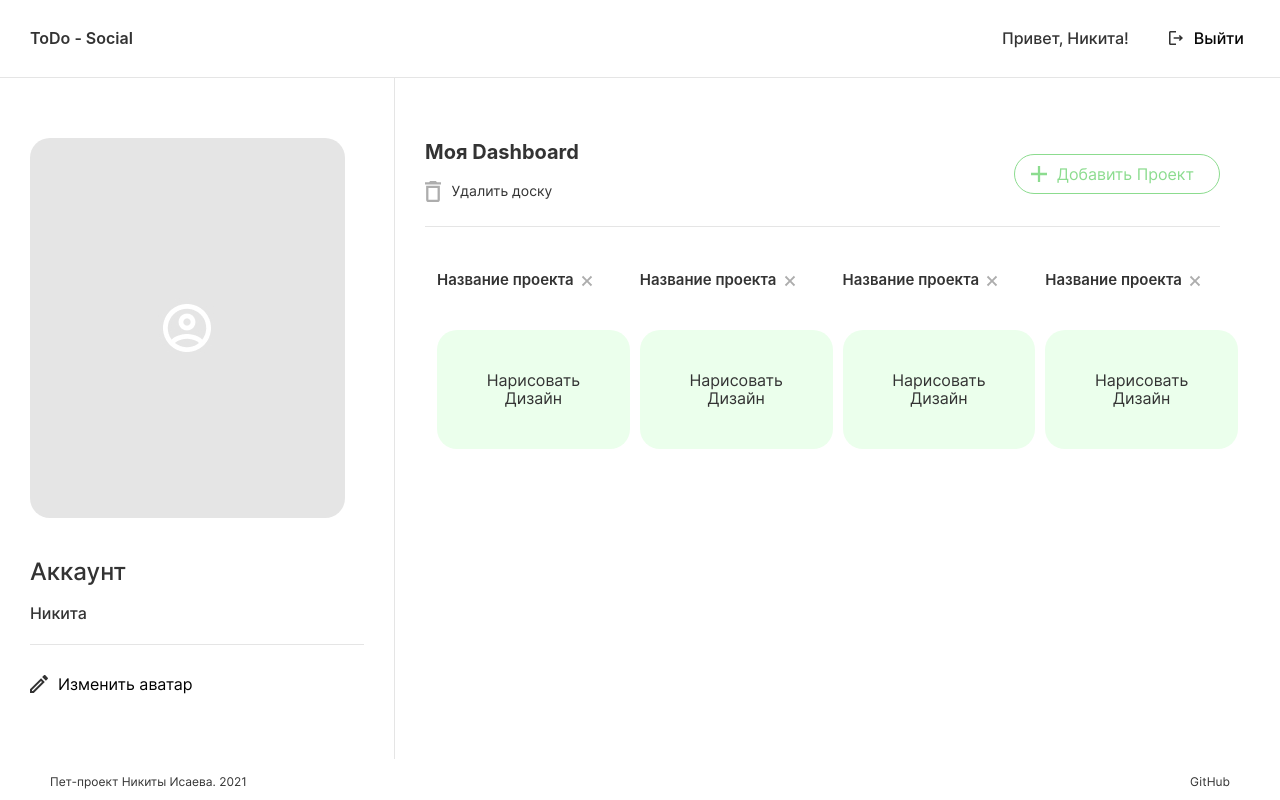
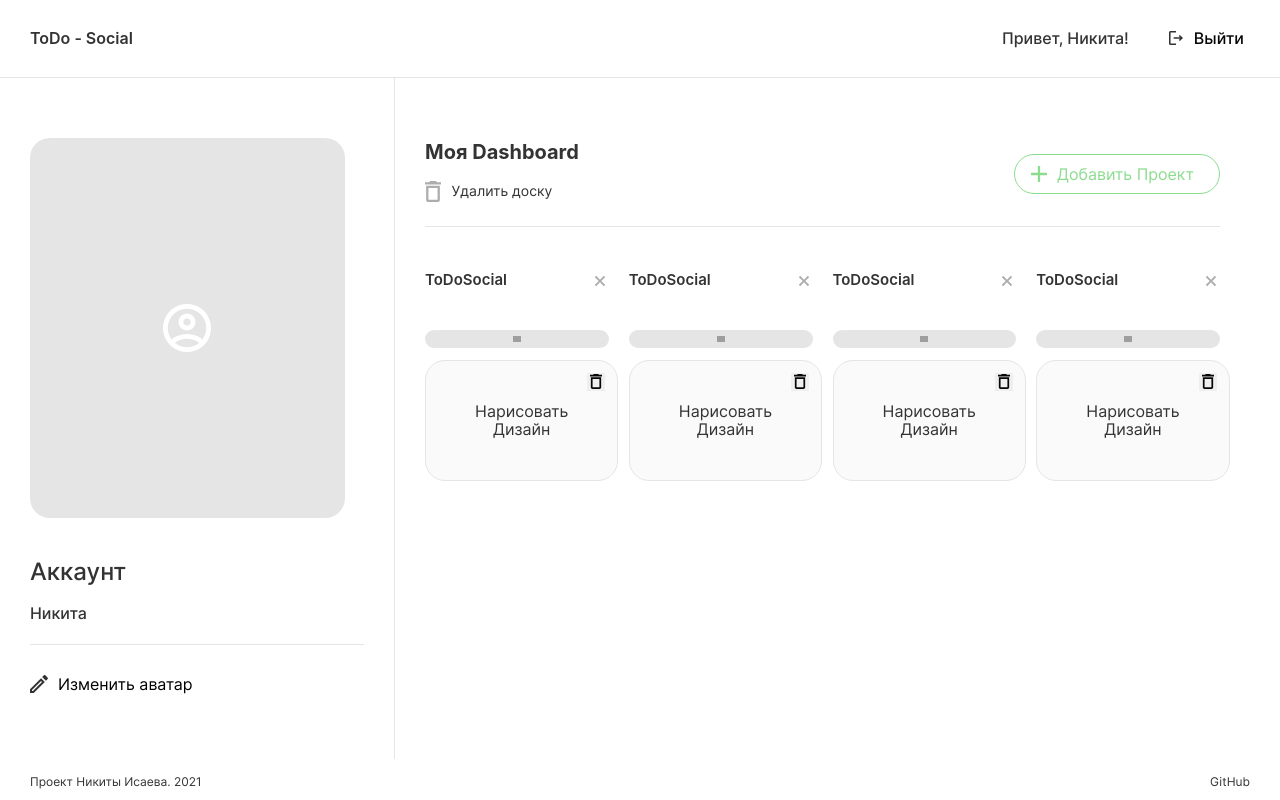
Before and after one commit to Keller108/todosocial, a React (Create React App) app in the folder frontend/: page / in a window 1280 px wide. Built offline with nearby package versions, Linux system fonts and the light colour scheme; grey boxes are pictures that could not be loaded; a web font is replaced by a local one.

Commit message:
JSX Main - st.5

```diff
--- a/frontend/src/components/DashboardTool/DashboardTool.css
+++ b/frontend/src/components/DashboardTool/DashboardTool.css
@@ -87,9 +87,9 @@
     flex-direction: column;
     justify-content: flex-start;
     align-items: stretch;
-    width: calc(25% - 40px);
+    width: 24%;
     height: 100%;
-    padding: 10px 12px;
+    padding: 10px 0;
     margin: 0;
     margin-right: 20px;
 }
@@ -129,7 +129,7 @@
 }
 
 .dashboard__todo-list {
-    width: 90%;
+    width: 100%;
     display: flex;
     flex-direction: column;
     align-content: flex-start;
@@ -139,7 +139,9 @@
 }
 
 .dashboard__todo-list-item {
-    width: 100%;
+    position: relative;
+    width: 77%;
+    max-width: 190px;
     height: auto;
     display: flex;
     align-items: center;
@@ -147,8 +149,53 @@
     padding: 25px;
     list-style-type: none;
     margin: 0;
-    background-color: #ebffec;
+    margin-bottom: 12px;
+    background-color: #FAFAFA;
     border-radius: 20px;
     text-align: center;
+    border: 1px solid #e5e5e5;
+}
 
+.dashboard__todo-add-btn {
+    width: 100%;
+    padding: 5px 0;
+    margin: 0 auto;
+    height: 18px;
+    margin-bottom: 12px;
+    background: #E5E5E5;
+    background-image: url('../../images/icon-plus-white.svg');
+    background-size: 8px;
+    background-repeat: no-repeat;
+    background-position: center;
+    outline: none;
+    border: #FAFAFA;
+    border-radius: 20px;
+    transition: all .3s;
+    cursor: pointer;
 }
+
+.dashboard__todo-add-btn:hover {
+    opacity: .7;
+}
+
+.dashboard__todo-list-delete-btn {
+    position: absolute;
+    top: 12px;
+    right: 12px;
+    width: 18px;
+    height: 18px;
+    outline: none;
+    border: none;
+    box-sizing: border-box;
+    background-image: url("../../images/delete-collection-icon_black.svg");
+    background-size: 12px;
+    background-position: center;
+    background-repeat: no-repeat;
+    margin: 0;
+    cursor: pointer;
+    transition: all .3s;
+}
+
+.dashboard__todo-list-delete-btn:hover {
+    opacity: .7;
+}
--- a/frontend/src/components/DashboardTool/DashboardTool.js
+++ b/frontend/src/components/DashboardTool/DashboardTool.js
@@ -19,7 +19,7 @@ function DashboardTool () {
                     <h1 className="dashboard__title">
                         Моя Dashboard
                     </h1>
-                    <button className="dashboard-delete-btn">
+                    <button className="dashboard-delete-btn transparent-link" aria-label="delete button">
                         Удалить доску
                     </button>
                 </div>
@@ -31,12 +31,14 @@ function DashboardTool () {
                 <li className="dashboard__project-list-item">
                     <div className="dashboard__project-list-item-tool">
                         <h3 className="dashboard__project-list-item-title">
-                            Название проекта
+                            ToDoSocial
                         </h3>
-                        <button className="dashboard__project-list-item-delete-btn" />
+                        <button className="dashboard__project-list-item-delete-btn transparent-link" aria-label="delete button"/>
                     </div>
                     <ul className="dashboard__todo-list">
+                        <button className="dashboard__todo-add-btn" type="button" aria-label="add an item"/>
                         <li className="dashboard__todo-list-item">
+                        <button className="dashboard__todo-list-delete-btn" type="button" aria-label="delete button"/>
                             <p className="dashboard__project-list-item-text">
                                 Нарисовать Дизайн
                             </p>
@@ -46,12 +48,14 @@ function DashboardTool () {
                 <li className="dashboard__project-list-item">
                     <div className="dashboard__project-list-item-tool">
                         <h3 className="dashboard__project-list-item-title">
-                            Название проекта
+                            ToDoSocial
                         </h3>
-                        <button className="dashboard__project-list-item-delete-btn" />
+                        <button className="dashboard__project-list-item-delete-btn transparent-link" aria-label="delete button"/>
                     </div>
                     <ul className="dashboard__todo-list">
+                        <button className="dashboard__todo-add-btn" type="button" aria-label="add an item"/>
                         <li className="dashboard__todo-list-item">
+                        <button className="dashboard__todo-list-delete-btn" type="button" aria-label="delete button"/>
                             <p className="dashboard__project-list-item-text">
                                 Нарисовать Дизайн
                             </p>
@@ -61,12 +65,14 @@ function DashboardTool () {
                 <li className="dashboard__project-list-item">
                     <div className="dashboard__project-list-item-tool">
                         <h3 className="dashboard__project-list-item-title">
-                            Название проекта
+                            ToDoSocial
                         </h3>
-                        <button className="dashboard__project-list-item-delete-btn" />
+                        <button className="dashboard__project-list-item-delete-btn transparent-link" aria-label="delete button"/>
                     </div>
                     <ul className="dashboard__todo-list">
+                        <button className="dashboard__todo-add-btn" type="button" aria-label="add an item"/>
                         <li className="dashboard__todo-list-item">
+                        <button className="dashboard__todo-list-delete-btn" type="button" aria-label="delete button"/>
                             <p className="dashboard__project-list-item-text">
                                 Нарисовать Дизайн
                             </p>
@@ -76,12 +82,14 @@ function DashboardTool () {
                 <li className="dashboard__project-list-item">
                     <div className="dashboard__project-list-item-tool">
                         <h3 className="dashboard__project-list-item-title">
-                            Название проекта
+                            ToDoSocial
                         </h3>
-                        <button className="dashboard__project-list-item-delete-btn" />
+                        <button className="dashboard__project-list-item-delete-btn transparent-link" aria-label="delete button"/>
                     </div>
                     <ul className="dashboard__todo-list">
+                        <button className="dashboard__todo-add-btn" type="button" aria-label="add an item"/>
                         <li className="dashboard__todo-list-item">
+                        <button className="dashboard__todo-list-delete-btn" type="button" aria-label="delete button"/>
                             <p className="dashboard__project-list-item-text">
                                 Нарисовать Дизайн
                             </p>
--- a/frontend/src/components/Footer/Footer.css
+++ b/frontend/src/components/Footer/Footer.css
@@ -1,16 +1,24 @@
 .footer {
     position: fixed;
+    display: flex;
+    flex-direction: row;
+    align-items: center;
+    justify-content: center;
     bottom: 0;
-    left: 0;
     width: 100%;
-    max-width: 1400px;
+    box-sizing: border-box;
+    margin: 0;
+}
+
+.footer__container {
     display: flex;
     flex-direction: row;
     align-items: center;
     justify-content: space-between;
-    box-sizing: border-box;
-    padding: 12px 50px;
-    margin: 0 auto;
+    width: 100%;
+    max-width: 1400px;
+    padding: 12px 30px;
+    margin: 0;
 }
 
 .footer__author {
--- a/frontend/src/components/Footer/Footer.js
+++ b/frontend/src/components/Footer/Footer.js
@@ -4,12 +4,14 @@ import './Footer.css';
 function Footer () {
     return (
         <footer className="footer">
-            <p className="footer__author">
-                Пет-проект Никиты Исаева. 2021
-            </p>
-            <a href="https://github.com/Keller108" className="footer__link">
-                GitHub
-            </a>
+            <div className="footer__container">
+                <p className="footer__author">
+                    Проект Никиты Исаева. 2021
+                </p>
+                <a href="https://github.com/Keller108" className="footer__link transparent-link">
+                    GitHub
+                </a>
+            </div>
         </footer>
     )
 };
--- a/frontend/src/components/Form/Form.js
+++ b/frontend/src/components/Form/Form.js
@@ -2,7 +2,7 @@ import React from "react";
 import { Link } from 'react-router-dom';
 import './Form.css';
 
-function Form ({title, linkText, btnText, register}) {
+function Form ({title, linkText, btnText, register, submitTxt}) {
     return (
         <div className="form-container">
                 <h2 className="popup__title">
@@ -40,7 +40,7 @@ function Form ({title, linkText, btnText, register}) {
                     <button
                         className="form__submit-btn"
                     >
-                        Зарегистрироваться
+                        {submitTxt}
                     </button>
                 </form>
                 <p className="form__text">
--- a/frontend/src/components/Header/Header.js
+++ b/frontend/src/components/Header/Header.js
@@ -13,7 +13,7 @@ function Header() {
                         Привет, Никита!
                     </p>
                 </li>
-                <li className="header__auth-container-item">
+                <li className="header__auth-container-item transparent-link">
                     <button className="header__auth-container-logout">
                         Выйти
                     </button>
--- a/frontend/src/components/Login/Login.js
+++ b/frontend/src/components/Login/Login.js
@@ -9,6 +9,7 @@ function Login () {
                 linkText='Еще не зарегистрированы?'
                 btnText='Регистрация'
                 register={false}
+                submitTxt='Войти'
             />
         </div>
     )
--- a/frontend/src/components/Main/Main.css
+++ b/frontend/src/components/Main/Main.css
@@ -102,3 +102,9 @@
     justify-content: flex-start;
     padding: 44px 60px 60px 30px;
 }
+
+@media (max-width: 1200px) {
+    .profile-container {
+        max-width: 345px;
+    }
+}
--- a/frontend/src/components/Main/Main.js
+++ b/frontend/src/components/Main/Main.js
@@ -19,7 +19,7 @@ function Main () {
                     </p>
                 </div>
                 <div className="profile-container__border-line"></div>
-                <button className="profile-container__edit-avatar-btn">
+                <button className="profile-container__edit-avatar-btn transparent-link">
                     Изменить аватар
                 </button>
             </div>
--- a/frontend/src/components/Register/Register.js
+++ b/frontend/src/components/Register/Register.js
@@ -11,6 +11,7 @@ function Register () {
                 linkText='Уже зарегистрированы?'
                 btnText='Войти'
                 register={true}
+                submitTxt='Зарегистрироваться'
             />
         </div>
     )
--- a/frontend/src/index.css
+++ b/frontend/src/index.css
@@ -6,3 +6,11 @@
   color: #060606;
   background-color: #fff;
 }
+
+.transparent-link {
+  transition: all .3s;
+}
+
+.transparent-link:hover {
+  opacity: .7;
+}
```
Also changed, not shown: frontend/src/images/delete-collection-icon_black.svg (added), frontend/src/images/delete-collection-icon_white.svg (added).
